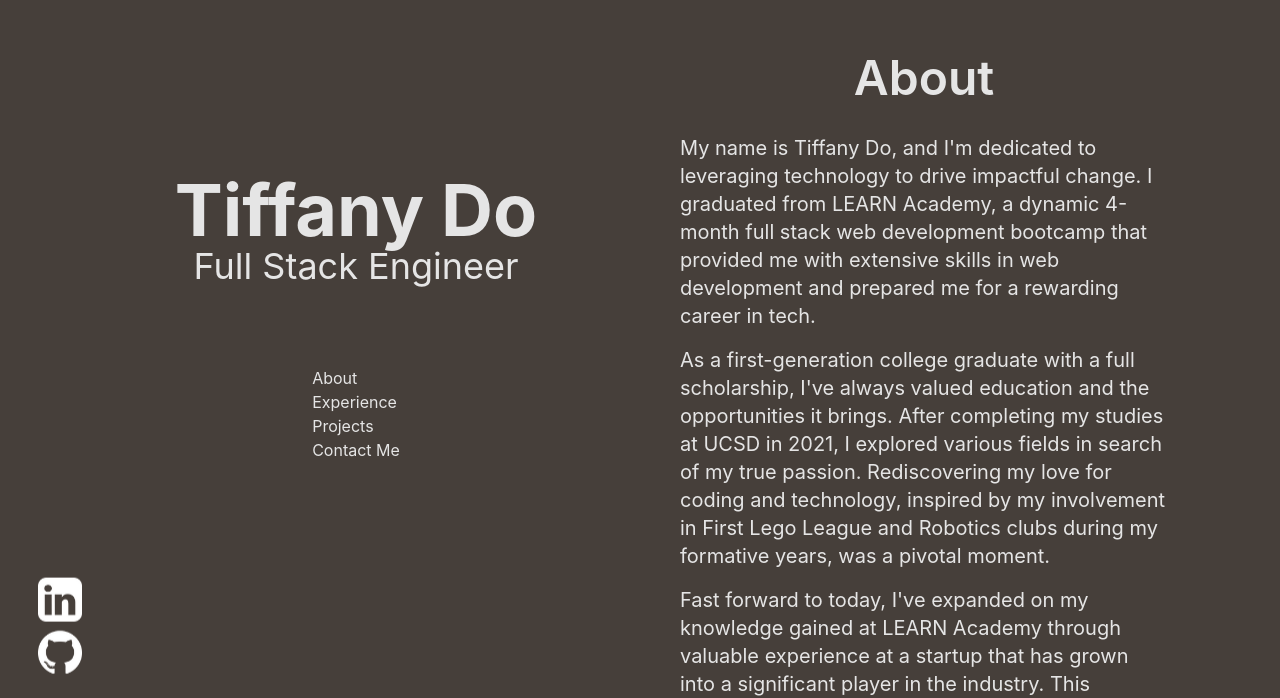
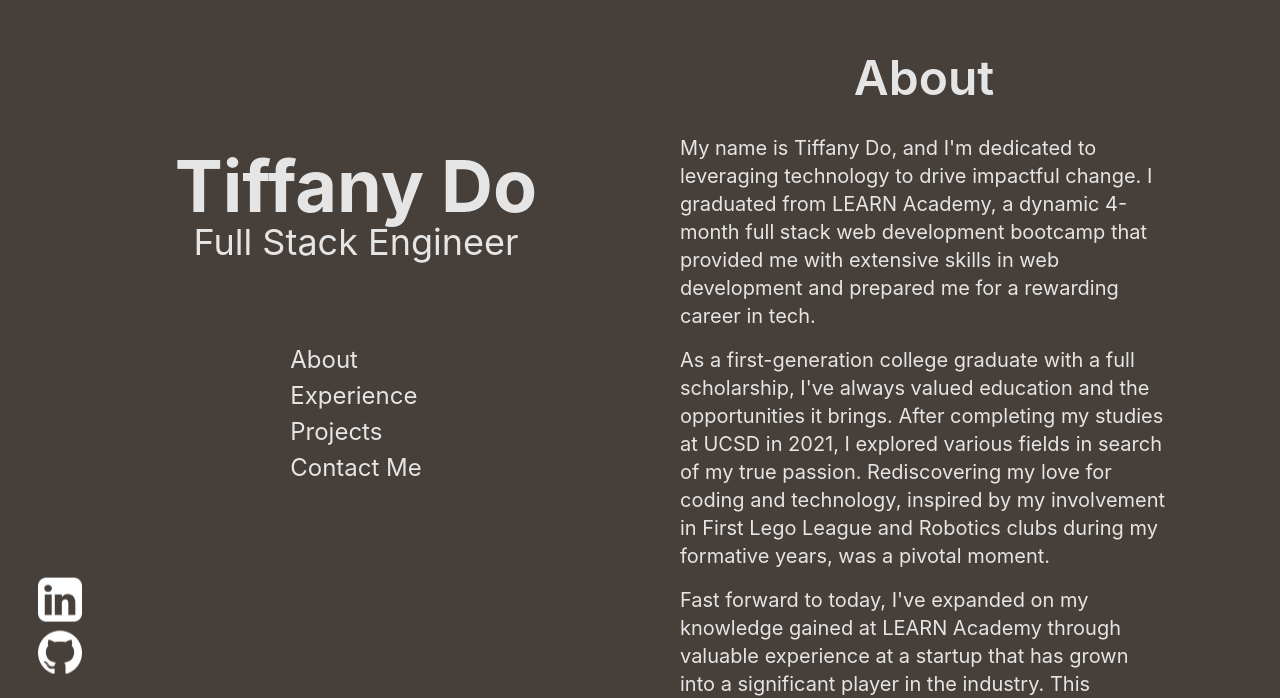
Before and after one commit to tiffanydoh/portfolio, a React (Create React App) app: page / in a window 1280 px wide. Shown: the part 122-820 px from the top of the page. Built offline with nearby package versions, Linux system fonts and the light colour scheme.

Commit message:
small fix with read me and styling

```diff
--- a/src/components/ArchivedProjects.js
+++ b/src/components/ArchivedProjects.js
@@ -114,6 +114,7 @@ const ArchivedProject = () => {
   ];
   return (
     <div name="archived-projects">
+      <div clasName="p-8">
         <h2 className="flex justify-center font-semibold text-5xl text-[#e5e5e5]">
           Projects
         </h2>
@@ -146,6 +147,7 @@ const ArchivedProject = () => {
           </DataTable>
         </div>
       </div>
+    </div>
   );
 };
 
--- a/src/components/Contact.js
+++ b/src/components/Contact.js
@@ -18,9 +18,9 @@ const Contact = () => {
           className="flex flex-col max-w-[600px] w-full"
         >
           <div className="pb-8">
-            <p className="text-6xl font-extrabold inline text-[#F8F6F0]">
-              Contact Me
-            </p>
+            <h2 className="flex justify-center font-semibold text-5xl text-[#e5e5e5]">
+              Contact
+            </h2>
             <p className="py-4 text-[#F8F6F0]">
               Please feel free to reach out with any questions, comments, and/or
               other inquiries!
--- a/src/components/PageNav.tsx
+++ b/src/components/PageNav.tsx
@@ -5,12 +5,26 @@ const PageNav = () => {
   return (
     <div className="flex flex-col text-[#e5e5e5] p-20">
       <p className="hover:text-[#f3c677]">
-        <Link to="about" smooth={true} duration={500} className="text-2xl">
+        <Link
+          to="about"
+          smooth={true}
+          duration={500}
+          style={{
+            fontSize: "1.5rem",
+          }}
+        >
           About
         </Link>
       </p>
       <p className="hover:text-[#f3c677]">
-        <Link to="experience" smooth={true} duration={500} className="text-2xl">
+        <Link
+          to="experience"
+          smooth={true}
+          duration={500}
+          style={{
+            fontSize: "1.5rem",
+          }}
+        >
           Experience
         </Link>
       </p>
@@ -19,13 +33,22 @@ const PageNav = () => {
           to="archived-projects"
           smooth={true}
           duration={500}
-          className="text-2xl"
+          style={{
+            fontSize: "1.5rem",
+          }}
         >
           Projects
         </Link>
       </p>
       <p className="hover:text-[#f3c677]">
-        <Link to="contact-me" smooth={true} duration={500} className="text-2xl">
+        <Link
+          to="contact-me"
+          smooth={true}
+          duration={500}
+          style={{
+            fontSize: "1.5rem",
+          }}
+        >
           Contact Me
         </Link>
       </p>
--- a/src/components/StackButton.js
+++ b/src/components/StackButton.js
@@ -2,7 +2,7 @@ import React from "react";
 
 const StackButton = ({ text }) => {
   return (
-    <button className="border-2 border-[#38a3a5] text-[#38a3a5] text-[15px] rounded-md p-1.5 mr-2 my-2 text-[#f3c677] bg-teal-400/10">
+    <button className="border-2 border-[#38a3a5] text-[#38a3a5] text-[15px] rounded-md p-1.5 mr-2 my-2 text-[#38a3a5] bg-teal-400/10">
       {text}
     </button>
   );
```
Lines whose indentation alone changed are shown as unchanged.
